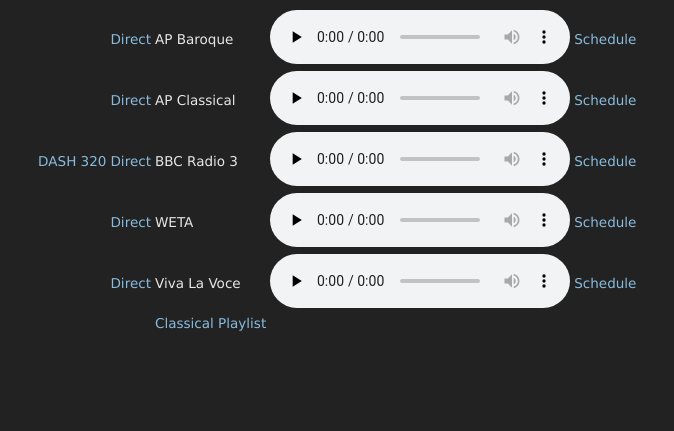
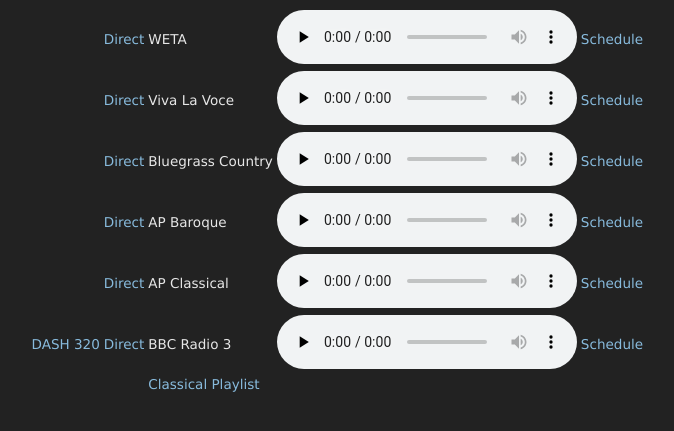
Before and after one commit to danburd/danburd.github.io, a Jekyll site: the page classical.html, which Jekyll copies as it is, in a window 1280 px wide. Shown: the top 431 px of the page, without its empty margins (298-972 px from the left). Built offline with Jekyll 4.4.1, drawn with Linux system fonts in a browser that asks for light colours.

Commit message:
Updated AP URL's, added Bluegrass Country

```diff
--- a/classical.html
+++ b/classical.html
@@ -20,27 +20,6 @@
 <table>
   <tr>
    <td></td>
-   <td><a href="http://198.27.68.65:8541/stream">Direct</a></td>
-   <td>AP Baroque</td>
-   <td><audio controls preload="none"><source src="http://198.27.68.65:8541/stream" type="audio/mpeg"></audio></td>
-   <td><a href="http://stream.psychomed.gr/player/#Audiophile%20Baroque">Schedule</a></td>
-  </tr>
-  <tr>
-   <td></td>
-   <td><a href="http://198.27.68.65:8547/stream">Direct</a></td>
-   <td>AP Classical</td>
-   <td><audio controls preload="none"><source src="http://198.27.68.65:8547/stream" type="audio/mpeg"></audio></td>
-   <td><a href="http://stream.psychomed.gr/player/#Audiophile%20Classical">Schedule</a></td>
-  </tr>
-  <tr>
-    <td><a href="/dashjsaudio.html?stream=/mpd/bbc_radio_three.mpd">DASH 320</a></td>
-    <td><a href="http://bbcmedia.ic.llnwd.net/stream/bbcmedia_radio3_mf_p">Direct</a></td>
-    <td>BBC Radio 3</td>
-    <td><audio controls preload="none"><source src="http://bbcmedia.ic.llnwd.net/stream/bbcmedia_radio3_mf_p" type="audio/mpeg"></audio></td>
-    <td><a href="https://www.bbc.co.uk/schedules/p00fzl8t">Schedule</a></td>
-  </tr>
-  <tr>
-   <td></td>
    <td><a href="https://stream.weta.org:8010/fmlive">Direct</a></td>
    <td>WETA</td>
    <td><audio controls preload="none"><source src="https://stream.weta.org:8010/fmlive" type="audio/mpeg"></audio></td>
@@ -55,6 +34,34 @@
   </tr>
   <tr>
    <td></td>
+   <td><a href="https://ice24.securenetsystems.net/WAMU">Direct</a></td>
+   <td>Bluegrass Country</td>
+   <td><audio controls preload="none"><source src="https://ice24.securenetsystems.net/WAMU" type="audio/mpeg"></audio></td>
+   <td><a href="https://bluegrasscountry.org/full-schedule/">Schedule</a></td>
+  </tr>
+  <tr>
+   <td></td>
+   <td><a href="http://94.23.201.38:8000/stream">Direct</a></td>
+   <td>AP Baroque</td>
+   <td><audio controls preload="none"><source src="http://198.27.68.65:8541/stream" type="audio/mpeg"></audio></td>
+   <td><a href="http://stream.psychomed.gr/player/#Audiophile%20Baroque">Schedule</a></td>
+  </tr>
+  <tr>
+   <td></td>
+   <td><a href="http://94.23.201.38:8010/stream">Direct</a></td>
+   <td>AP Classical</td>
+   <td><audio controls preload="none"><source src="http://198.27.68.65:8547/stream" type="audio/mpeg"></audio></td>
+   <td><a href="http://stream.psychomed.gr/player/#Audiophile%20Classical">Schedule</a></td>
+  </tr>
+  <tr>
+    <td><a href="/dashjsaudio.html?stream=/mpd/bbc_radio_three.mpd">DASH 320</a></td>
+    <td><a href="http://bbcmedia.ic.llnwd.net/stream/bbcmedia_radio3_mf_p">Direct</a></td>
+    <td>BBC Radio 3</td>
+    <td><audio controls preload="none"><source src="http://bbcmedia.ic.llnwd.net/stream/bbcmedia_radio3_mf_p" type="audio/mpeg"></audio></td>
+    <td><a href="https://www.bbc.co.uk/schedules/p00fzl8t">Schedule</a></td>
+  </tr>
+  <tr>
+   <td></td>
    <td></td>
    <td><a href="/m3u/classical.m3u">Classical Playlist</a></td>
    <td></td>
```
